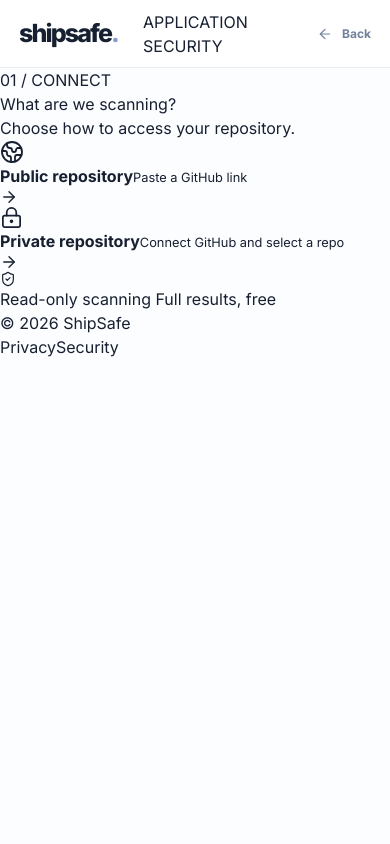
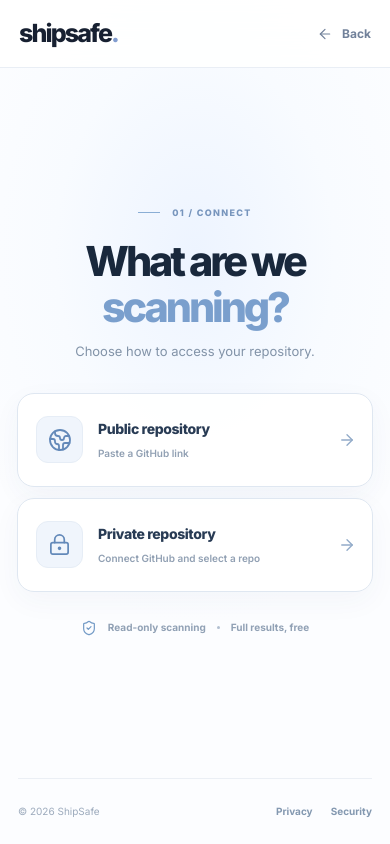
Before and after one commit to helloskyorigin/Safe-sure, a Next.js app: page /assess in a window 390 px wide. Built offline with nearby package versions, Linux system fonts and the light colour scheme.

Commit message:
style(assess): minimal editorial white two-choice responsive connection experience

```diff
--- a/app/assess/assess.css
+++ b/app/assess/assess.css
@@ -243,3 +243,90 @@
 .assess-private-panel .assess-primary:disabled{opacity:.5;cursor:not-allowed;transform:none}
 .assess-private-links{display:flex;align-items:center;flex-wrap:wrap;gap:15px}
 .assess-private-links a{font-size:10px;color:#4d79aa;font-weight:700;text-decoration:underline;text-underline-offset:3px}
+
+
+/* Connection v2: single decision, two paths, zero marketing clutter */
+.connect-page{background:radial-gradient(ellipse 65% 44% at 50% 30%,#edf4ff 0%,#f8fbff 55%,#fcfdff 100%);display:flex;flex-direction:column;min-height:100vh}
+.connect-page .connect-header{background:rgba(255,255,255,.85);backdrop-filter:blur(18px);border-bottom:1px solid #e9eef5}
+.connect-header-mark{font-size:9px;font-weight:800;letter-spacing:.16em;color:#91a4bd;display:flex;align-items:center;gap:10px}
+.connect-header-mark>span{width:7px;height:7px;border-radius:50%;background:#8bacd2;box-shadow:0 0 0 4px #e9f1fc}
+.connect-main{flex:1;display:flex;align-items:center;justify-content:center;padding:65px 20px 70px}
+.connect-content{width:min(750px,100%);margin:auto;text-align:center}
+.connect-step{display:flex;align-items:center;justify-content:center;gap:12px;color:#7795bd;letter-spacing:.15em;font-size:10px;font-weight:800}
+.connect-step-line{width:22px;height:1px;background:#8aaed5}
+.connect-content>h1{font-size:clamp(43px,6.7vw,73px);font-weight:800;line-height:1.11;letter-spacing:-.075em;margin:20px 0 11px;color:#19283c}
+.connect-content>h1 em{font-style:normal;color:#7a9fcd}
+.connect-subtitle{font-size:14px;color:#8293a8;margin:0 0 36px;line-height:1.65}
+.connect-choices{display:grid;grid-template-columns:repeat(2,minmax(0,1fr));gap:14px;text-align:left}
+.connect-choice{position:relative;min-height:158px;border:1px solid #dfe7f1;border-radius:17px;background:rgba(255,255,255,.95);box-shadow:0 9px 29px #2c4b6d0b;display:flex;flex-direction:column;align-items:flex-start;gap:17px;padding:24px;text-align:left;cursor:pointer;transition:border-color .28s,box-shadow .28s,transform .28s,background .28s}
+.connect-choice:hover{transform:translateY(-3px);border-color:#b7cde8;box-shadow:0 21px 35px #284b7218}
+.connect-choice.selected{border-color:#85a9d6;background:linear-gradient(140deg,#fff,#f5f9ff);box-shadow:inset 0 0 0 1px #bad0ea,0 16px 40px #416da916}
+.connect-choice:focus-visible{outline:3px solid #92b9e7;outline-offset:3px}
+.connect-choice-icon{width:44px;height:44px;display:grid;place-items:center;border-radius:12px;background:#f0f5fc;border:1px solid #e6edf6;color:#6389b9}
+.connect-choice.selected .connect-choice-icon{background:#e7f1ff;border-color:#cfdef0;color:#477bb9}
+.connect-choice-copy{display:grid;gap:7px}
+.connect-choice-copy strong{font-size:15px;letter-spacing:-.028em;font-weight:780;color:#283b54}
+.connect-choice-copy small{font-size:11px;line-height:1.5;color:#91a0b3;font-weight:550}
+.connect-choice-end{position:absolute;right:24px;top:29px;color:#92abc9;display:grid;place-items:center}
+.connect-choice.selected .connect-choice-end{width:26px;height:26px;top:22px;right:21px;border-radius:50%;color:#fff;background:#7096c3}
+.connect-panel{background:#fff;border:1px solid #e1e9f4;border-radius:17px;box-shadow:0 14px 44px #30527410;margin:17px 0 0;padding:25px 27px;text-align:left;min-width:0}
+.connect-public-form,.connect-private-panel{display:grid;gap:12px}
+.connect-public-form>label,.connect-private-panel>label{font-size:12px;font-weight:740;color:#3c516c}
+.connect-url-field{display:flex;align-items:center;gap:12px;border:1px solid #dce5f0;border-radius:10px;background:#f9fbfe;padding:0 16px;height:55px;color:#7e9bc0;transition:box-shadow .2s,border-color .2s}
+.connect-url-field:focus-within{border-color:#8eadd4;box-shadow:0 0 0 3px #eaf2fe}
+.connect-url-field input{min-width:0;flex:1;width:100%;background:transparent;border:0;outline:0;color:#263b55;font-family:inherit;font-size:13px;font-weight:550}
+.connect-url-field input::placeholder{color:#a0aec0}
+.connect-submit{display:flex;justify-content:center;align-items:center;gap:11px;width:100%;min-height:52px;padding:12px 16px;border:1px solid #1e2e43;border-radius:10px;background:#1e2e43;color:#fff!important;font-size:12px;font-family:inherit;font-weight:750;cursor:pointer;box-shadow:0 8px 22px #263c581c;transition:background .22s,transform .22s,box-shadow .22s}
+.connect-submit>svg:last-child{margin-left:auto}
+.connect-submit>svg:first-child:not(:last-child){margin-right:auto}
+.connect-submit:hover{background:#304564;box-shadow:0 13px 25px #263c582a;transform:translateY(-2px)}
+.connect-submit:disabled{opacity:.5;cursor:not-allowed;transform:none;box-shadow:none}
+.connect-submit:focus-visible{outline:3px solid #9cbce1;outline-offset:3px}
+.connect-error{font-size:11px;color:#b55e5c;margin:0;line-height:1.6}
+.connect-private-caption{font-size:12px;color:#8295ad;line-height:1.6;margin:0 0 2px}
+.connect-repo-select{appearance:auto;width:100%;min-height:53px;border:1px solid #dce5f0;border-radius:10px;background:#f9fbfe;color:#304961;padding:13px;font-size:12px;font-family:inherit}
+.connect-repo-select:focus-visible{outline:3px solid #a4c0e5;outline-offset:2px}
+.connect-account{display:flex;align-items:center;gap:8px;margin:0 0 3px;color:#788ca4;font-size:12px}
+.connect-account svg{color:#5d9b7d}
+.connect-account strong{color:#344d6d}
+.connect-unavailable{display:flex;align-items:center;gap:12px;color:#7b90ac;line-height:1.65;font-size:12px}
+.connect-unavailable svg{color:#8aa8ca;flex:none}
+.connect-unavailable p{margin:0}
+.connect-loading{font-size:12px;color:#748aa7;margin:0}
+.connect-install-link{display:inline-flex;gap:7px;align-items:center;font-size:11px;color:#557aa6;font-weight:700;text-decoration:underline;text-underline-offset:3px}
+.connect-reassurance{display:flex;align-items:center;justify-content:center;gap:11px;color:#91a1b5;font-size:10px;margin:28px 0 0;font-weight:650}
+.connect-reassurance svg{color:#729ac6}
+.connect-reassurance>span{height:3px;width:3px;border-radius:50%;background:#b1bfd0}
+.connect-footer{width:min(1120px,calc(100% - 54px));min-height:73px;display:flex;align-items:center;justify-content:space-between;gap:20px;margin:0 auto;border-top:1px solid #ebeff5;color:#9caabc;font-size:10px}
+.connect-footer nav{display:flex;gap:18px}
+.connect-footer a{color:#8398b0;font-weight:650}
+.connect-footer a:hover{color:#4c79ac}
+@media(max-width:700px){
+ .connect-main{padding:63px 19px 70px;align-items:flex-start}
+ .connect-content{max-width:520px}
+ .connect-header-mark{display:none}
+ .connect-content>h1{font-size:clamp(42px,10.4vw,57px)}
+ .connect-subtitle{margin-bottom:30px;font-size:13px}
+ .connect-choice{padding:19px;min-height:145px}
+ .connect-choice-end{right:16px;top:21px}
+ .connect-choice.selected .connect-choice-end{right:13px;top:13px}
+ .connect-choice-copy strong{font-size:13px}
+ .connect-choice-copy small{font-size:10px}
+ .connect-panel{padding:20px}
+}
+@media(max-width:480px){
+ .connect-choices{grid-template-columns:1fr;gap:11px}
+ .connect-choice{min-height:94px;flex-direction:row;align-items:center;gap:15px;padding:18px}
+ .connect-choice-icon{height:47px;width:47px;flex:none}
+ .connect-choice-copy{padding-right:20px}
+ .connect-choice-copy strong{font-size:14px}
+ .connect-choice-end{top:50%;transform:translateY(-50%)}
+ .connect-choice.selected .connect-choice-end{top:50%;right:16px;transform:translateY(-50%)}
+ .connect-main{padding:50px 17px 54px}
+ .connect-step{font-size:9px}
+ .connect-content>h1{font-size:clamp(38px,10.6vw,50px);margin-top:19px}
+ .connect-panel{padding:18px}
+ .connect-footer{width:calc(100% - 36px);min-height:66px}
+}
+@media(max-width:350px){.connect-content>h1{font-size:37px}.connect-choice{padding:15px}.connect-choice-copy strong{font-size:13px}.connect-choice-copy small{font-size:9.5px}.connect-url-field{padding:0 11px}.connect-panel{padding:15px}}
+@media(prefers-reduced-motion:reduce){.connect-choice,.connect-submit{transition:none!important}.connect-choice:hover,.connect-submit:hover{transform:none}}
```
